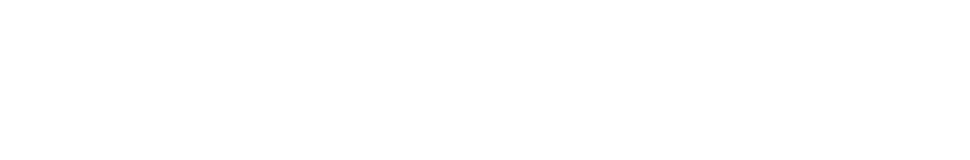
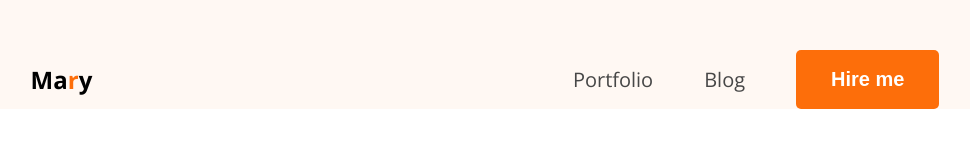
Before and after one commit to arashik65/hero-dev-code, a plain HTML site: page index.html in a window 1280 px wide. Shown: the whole page, without its empty margins (155-1125 px from the left). Drawn offline with nearby package versions, Linux system fonts and the light colour scheme.

Commit message:
nav design

```diff
--- a/index.html
+++ b/index.html
@@ -4,8 +4,25 @@
     <meta charset="UTF-8">
     <meta name="viewport" content="width=device-width, initial-scale=1.0">
     <title>Md Ashikur Rahman Portfolio</title>
+    <link rel="preconnect" href="https://fonts.googleapis.com">
+<link rel="preconnect" href="https://fonts.gstatic.com" crossorigin>
+<link href="https://fonts.googleapis.com/css2?family=Open+Sans:ital,wght@0,300..800;1,300..800&display=swap" rel="stylesheet">
+<link rel="stylesheet" href="styles/portfolio.css">
 </head>
-<body>
+<body class="font-open-sans">
+    <header>
+        <nav class="Logo">
+            <div>
+                <h2>Ma<span class="color-orange">r</span>y</h2>
+            </div>
+            <ul class="menu">
+                <li><a href="">Portfolio</a></li>
+                <li><a href="">Blog</a></li>
+                <li><button class="btn">Hire me</button></li>
 
+
+            </ul>
+        </nav>
+    </header>
 </body>
 </html>
--- /dev/null
+++ b/styles/portfolio.css
@@ -0,0 +1,52 @@
+*{
+    margin: 0;
+    padding: 0;
+    box-sizing: border-box;
+}
+  /* shared style */
+ .font-open-sans{
+  font-family: "Open Sans", sans-serif;
+  font-optical-sizing: auto;
+}
+.logo h2{
+    font-size: 45px;
+}
+.color-orange{
+    color: #FD6E0A;
+}
+.btn{
+    background-color: #FD6E0A;
+    border: none;
+    padding: 18px 35px;
+     /* padding:18px 50px; */
+     border-radius: 5px;
+     font-size: 20px;
+     font-weight: bold;
+     color: white;
+}
+/* main style */
+header{
+    background-color:#FFF8F3;
+   padding-top: 50px;
+
+}
+nav{
+    width: 71%;
+    max-width: 1140px;
+    /* border: 1px solid red; */
+    margin: 0 auto;
+    display: flex;
+    justify-content: space-between;
+    align-items: center;
+}
+nav .menu{
+    display: flex;
+    list-style-type: none;
+    gap: 51px;
+    align-items: center;
+}
+nav .menu a{
+    font-size: 20px;
+    color: #474747;
+    text-decoration: none;
+}
```
